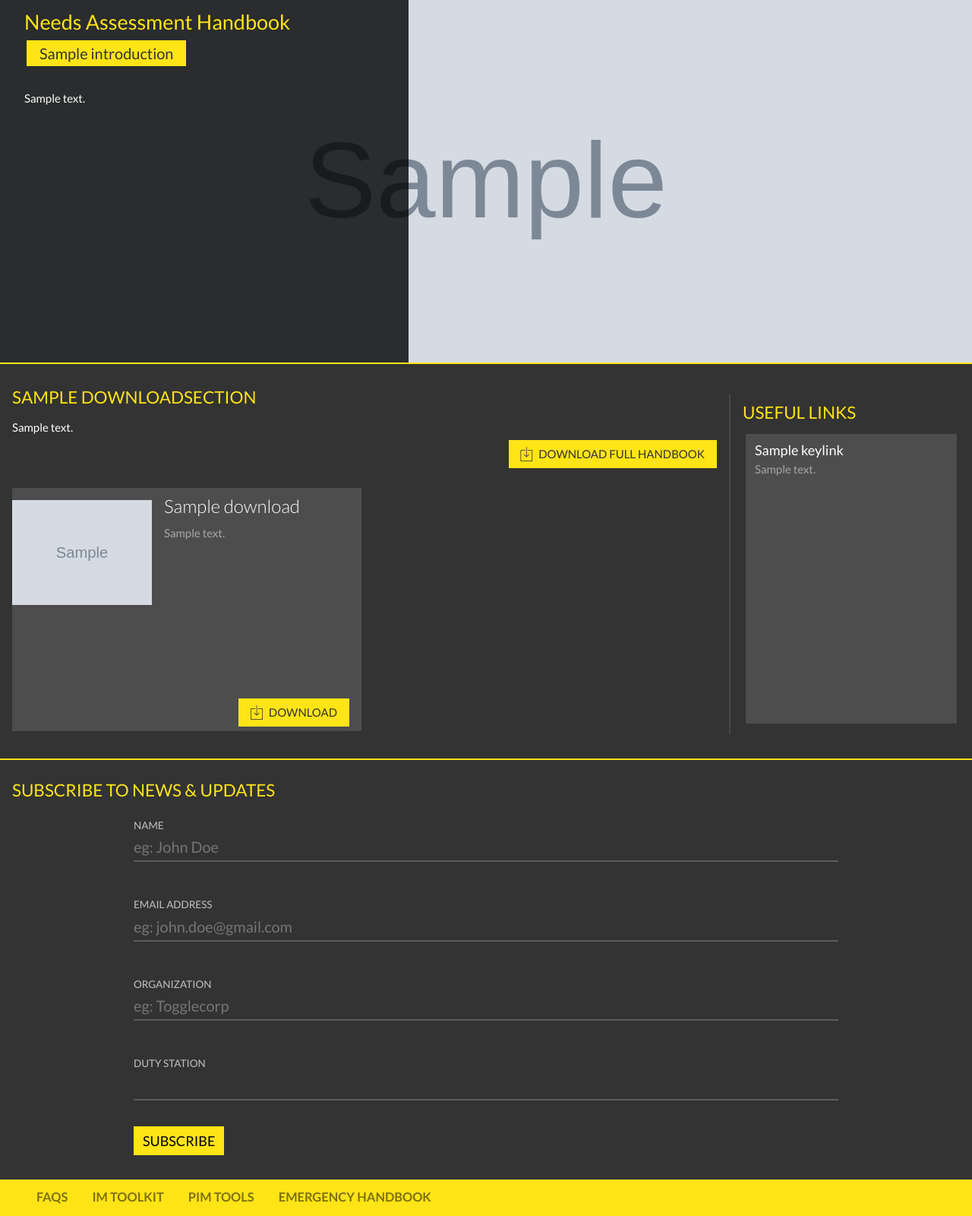
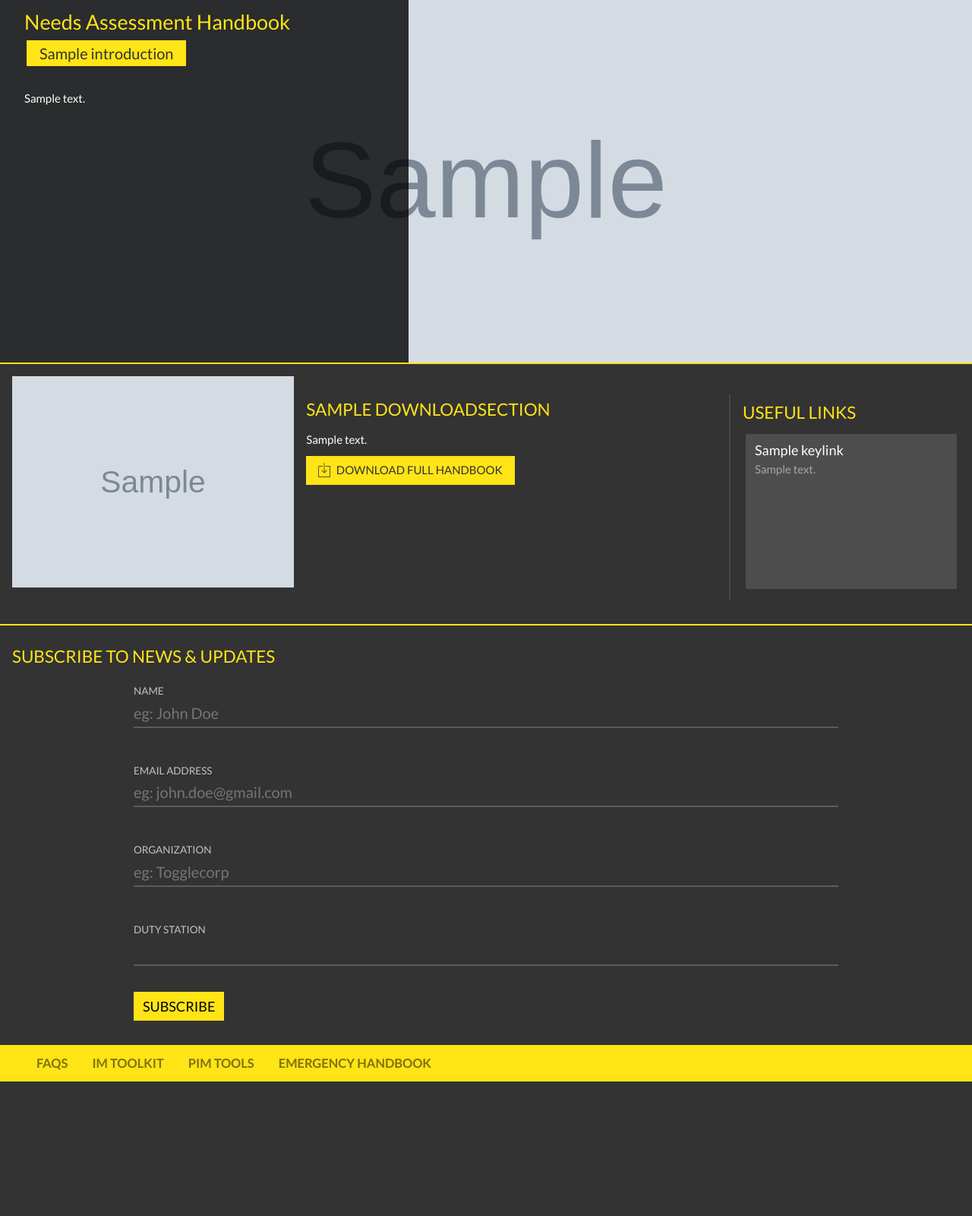
Before and after one commit to toggle-corp/na-toolbox, a Django app: page / in a window 1280 px wide. Shown: the part 129-1729 px from the top of the page at 76% size. After the commit the page ends 1552 px from the top, so only its background shows below. Run offline with Django 3.2, Linux system fonts and the light colour scheme; tables that the repository leaves empty hold one stand-in row (values such as "Sample post"); grey boxes marked "Sample" are stand-in pictures.

Commit message:
Change the download section for single download
Side task: complete field support request success page.

```diff
--- a/homecontent/models.py
+++ b/homecontent/models.py
@@ -18,6 +18,11 @@ class DownloadSection(models.Model):
     enabled = models.BooleanField(default=True)
     order = models.IntegerField(default=1)
 
+    file = models.FileField(upload_to='downloads',
+                            null=True, blank=True, default=None)
+    thumbnail = models.FileField(upload_to='download_thumbnails',
+                                 null=True, blank=True, default=None)
+
     def __str__(self):
         return self.title
 
@@ -25,22 +30,22 @@ class DownloadSection(models.Model):
         ordering = ['order']
 
 
-class Download(models.Model):
-    section = models.ForeignKey(DownloadSection)
-    title = models.CharField(max_length=200)
-    description = HTMLField(blank=True)
-    file = models.FileField(upload_to='downloads',
-                            null=True, blank=True, default=None)
-    thumbnail = models.FileField(upload_to='download_thumbnails',
-                                 null=True, blank=True, default=None)
-    enabled = models.BooleanField(default=True)
-    order = models.IntegerField(default=1)
+# class Download(models.Model):
+#     section = models.ForeignKey(DownloadSection)
+#     title = models.CharField(max_length=200)
+#     description = HTMLField(blank=True)
+#     file = models.FileField(upload_to='downloads',
+#                             null=True, blank=True, default=None)
+#     thumbnail = models.FileField(upload_to='download_thumbnails',
+#                                  null=True, blank=True, default=None)
+#     enabled = models.BooleanField(default=True)
+#     order = models.IntegerField(default=1)
 
-    def __str__(self):
-        return self.title
+#     def __str__(self):
+#         return self.title
 
-    class Meta:
-        ordering = ['order', 'title']
+#     class Meta:
+#         ordering = ['order', 'title']
 
 
 class KeyLink(models.Model):
--- a/static/css/field-support.css
+++ b/static/css/field-support.css
@@ -220,6 +220,8 @@ body > main {
     background-color: #ffe416;
     border: none;
     outline: none;
+    margin-left: 32px;
+    margin-top: 16px;
     padding: 8px 12px;
     text-transform: uppercase;
     font-size: 1.2em; }
--- a/static/css/home.css
+++ b/static/css/home.css
@@ -323,22 +323,34 @@ body > main {
     flex-basis: 60%; }
     body > main #download-handbook-container .download-handbook > header {
       margin-bottom: 16px;
-      padding: 0 16px; }
-      body > main #download-handbook-container .download-handbook > header .title {
+      padding: 0 16px;
+      display: flex; }
+      body > main #download-handbook-container .download-handbook > header .preview {
+        height: 100%;
+        flex-basis: 40%;
+        width: 40%;
+        object-fit: cover;
+        object-position: center center; }
+      body > main #download-handbook-container .download-handbook > header .details {
+        padding: 16px; }
+        body > main #download-handbook-container .download-handbook > header .details .title {
           text-transform: uppercase;
           font-weight: 500;
           min-height: 56px;
           display: flex;
           align-items: center;
           color: #ffe416; }
-      body > main #download-handbook-container .download-handbook > header .description > p {
+        body > main #download-handbook-container .download-handbook > header .details .description {
+          max-height: calc(100% - 48px - 56px);
+          overflow-y: auto;
+          text-align: justify; }
+          body > main #download-handbook-container .download-handbook > header .details .description > p {
             margin: 0; }
-      body > main #download-handbook-container .download-handbook > header .action-buttons {
+        body > main #download-handbook-container .download-handbook > header .details .action-buttons {
           height: 48px;
           display: flex;
-        align-items: center;
-        justify-content: flex-end; }
-        body > main #download-handbook-container .download-handbook > header .action-buttons a {
+          align-items: flex-end; }
+          body > main #download-handbook-container .download-handbook > header .details .action-buttons a {
             border: none;
             outline: none;
             background-color: #ffe416;
@@ -349,10 +361,10 @@ body > main {
             padding: 0 16px;
             cursor: pointer;
             transition: all 0.2s ease-in-out; }
-          body > main #download-handbook-container .download-handbook > header .action-buttons a i {
+            body > main #download-handbook-container .download-handbook > header .details .action-buttons a i {
               margin-right: 8px;
               font-size: 1.67em; }
-          body > main #download-handbook-container .download-handbook > header .action-buttons a:hover {
+            body > main #download-handbook-container .download-handbook > header .details .action-buttons a:hover {
               transform: translateY(-2px); }
     body > main #download-handbook-container .download-handbook .handbook-container {
       padding: 0 12px;
@@ -417,6 +429,12 @@ body > main {
       body > main #download-handbook-container {
         flex-basis: 100%; } }
     @media screen and (max-width: 720px) {
+      body > main #download-handbook-container .download-handbook > header {
+        flex-wrap: wrap; }
+        body > main #download-handbook-container .download-handbook > header .preview {
+          width: 100%;
+          object-fit: cover;
+          object-position: center; }
       body > main #download-handbook-container .download-handbook .handbook-container .handbook {
         flex-basis: 100%; } }
   body > main #side-content {
--- a/stylesheets/field-support.scss
+++ b/stylesheets/field-support.scss
@@ -133,6 +133,8 @@ body {
                 background-color: $primary-color;
                 border: none;
                 outline: none;
+                margin-left: 32px;
+                margin-top: 16px;
                 padding: 8px 12px;
                 text-transform: uppercase;
                 font-size: 1.2em;
--- a/stylesheets/home/_download-handbook-container.scss
+++ b/stylesheets/home/_download-handbook-container.scss
@@ -5,6 +5,18 @@
         >header {
             margin-bottom: 16px;
             padding: 0 16px;
+            display: flex;
+
+            .preview {
+                height: 100%;
+                flex-basis: 40%;
+                width: 40%;
+                object-fit: cover;
+                object-position: center center;
+            }
+
+            .details {
+                padding: 16px;
 
                 .title {
                     text-transform: uppercase;
@@ -16,15 +28,19 @@
                 }
 
                 .description {
+                    max-height: calc(100% - 48px - 56px);
+                    overflow-y: auto;
+                    text-align: justify;
+
                     >p {
                         margin: 0;
                     }
                 }
+
                 .action-buttons {
                     height: 48px;
                     display: flex;
-                align-items: center;
-                justify-content: flex-end;
+                    align-items: flex-end;
 
                     a {
                         border: none;
@@ -45,6 +61,7 @@
                         }
                         &:hover{
                             transform: translateY(-2px);
+                        }
                     }
                 }
             }
@@ -136,12 +153,23 @@
         flex-basis: 100%;
     }
     @media screen and (max-width: 720px) {
-        .download-handbook{
+        .download-handbook {
+            >header {
+                flex-wrap: wrap;
+
+                .preview {
+                    width: 100%;
+                    object-fit: cover;
+                    object-position: center;
+                }
+            }
             .handbook-container {
                 .handbook {
                     flex-basis: 100%;
                 }
             }
         }
+
+
     }
 }
--- a/toolbox/templates/toolbox/home.html
+++ b/toolbox/templates/toolbox/home.html
@@ -39,30 +39,15 @@
         {% for download_section in download_sections %}
         <div class="download-handbook">
             <header>
-                <h2 class="title">{{ download_section.title }}</h2>
-                <div class="description">{{ download_section.description|safe }}</div>
-                <div class="action-buttons">
-                    <a href="{% static 'files/handbook.pdf' %}" download><i class="ion-ios-download-outline"></i>Download Full Handbook</a>
+                <img class="preview" src="{% if download_section.thumbnail %}{{ download_section.thumbnail.url }}{% else %}{% static 'img/pdf-icon.png' %}{% endif %}">
+                <div class="details">
+                    <h2 class="title">{{ download_section.title }}</h2>
+                    <div class="description">{{ download_section.description|safe }}</div>
+                    <div class="action-buttons">
+                        <a href="{% if download_section.file %}{{ download_section.file.url }}{% endif %}" download><i class="ion-ios-download-outline"></i>Download Full Handbook</a>
+                    </div>
                 </div>
             </header>
-            <div class="content">
-                <div class="handbook-container">
-                    {% for download in download_section.download_set.all %}
-                    {% if download.enabled %}
-                    <div class="handbook">
-                        <img class="preview" src="{% if download.thumbnail %}{{ download.thumbnail.url }}{% else %}{% static 'img/pdf-icon.png' %}{% endif %}">
-                        <div class="details">
-                            <h3 class="title">{{ download.title }}</h3>
-                            <div class="description">{{ download.description|safe }}</div>
-                            <div class="action-buttons">
-                                <a href="{% if download.file %}{{ download.file.url }}{% endif %}" download><i class="ion-ios-download-outline"></i>Download</a>
-                            </div>
-                        </div>
-                    </div>
-                    {% endif %}
-                    {% endfor %}
-                </div>
-            </div>
         </div>
         {% endfor %}
     </section>
```
Also changed, not shown: field_support/templates/field_support/field-support-result.html (+13 -6 lines), homecontent/admin.py (+7 -6 lines), homecontent/migrations/0011_auto_20170911_0709.py (added). Lines whose indentation alone changed are shown as unchanged.
